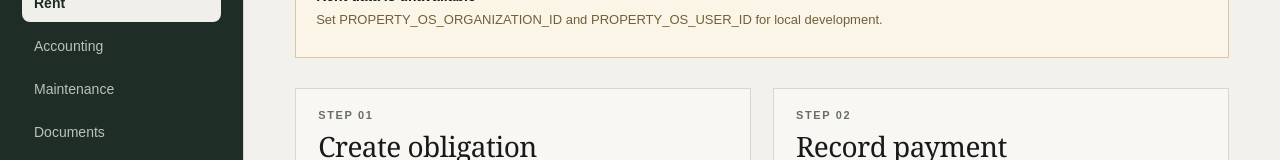
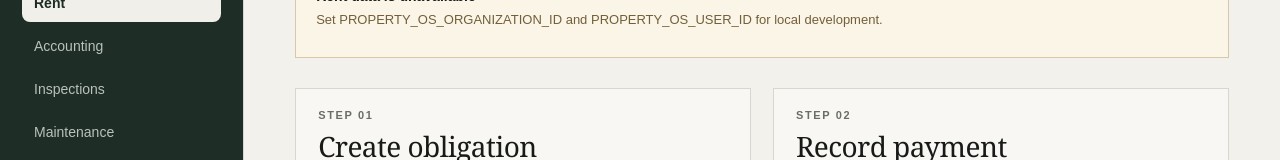
Before and after one commit to RealEstateSassApplication/property-management-OS, a Next.js app in the folder apps/web/: page /rent in a window 1280 px wide. Shown: the part 308-468 px from the top of the page. Built offline with nearby package versions, Linux system fonts and the light colour scheme.

Commit message:
Add inspections navigation

```diff
--- a/apps/web/app/components/app-shell.tsx
+++ b/apps/web/app/components/app-shell.tsx
@@ -8,6 +8,7 @@ const navigation = [
   { href: "/leases", label: "Leasing", enabled: true },
   { href: "/rent", label: "Rent", enabled: true },
   { href: "/accounting", label: "Accounting", enabled: true },
+  { href: "/inspections", label: "Inspections", enabled: true },
   { href: "/maintenance", label: "Maintenance", enabled: true },
   { href: "/documents", label: "Documents", enabled: true },
   { href: "/notifications", label: "Notifications", enabled: true },
```
